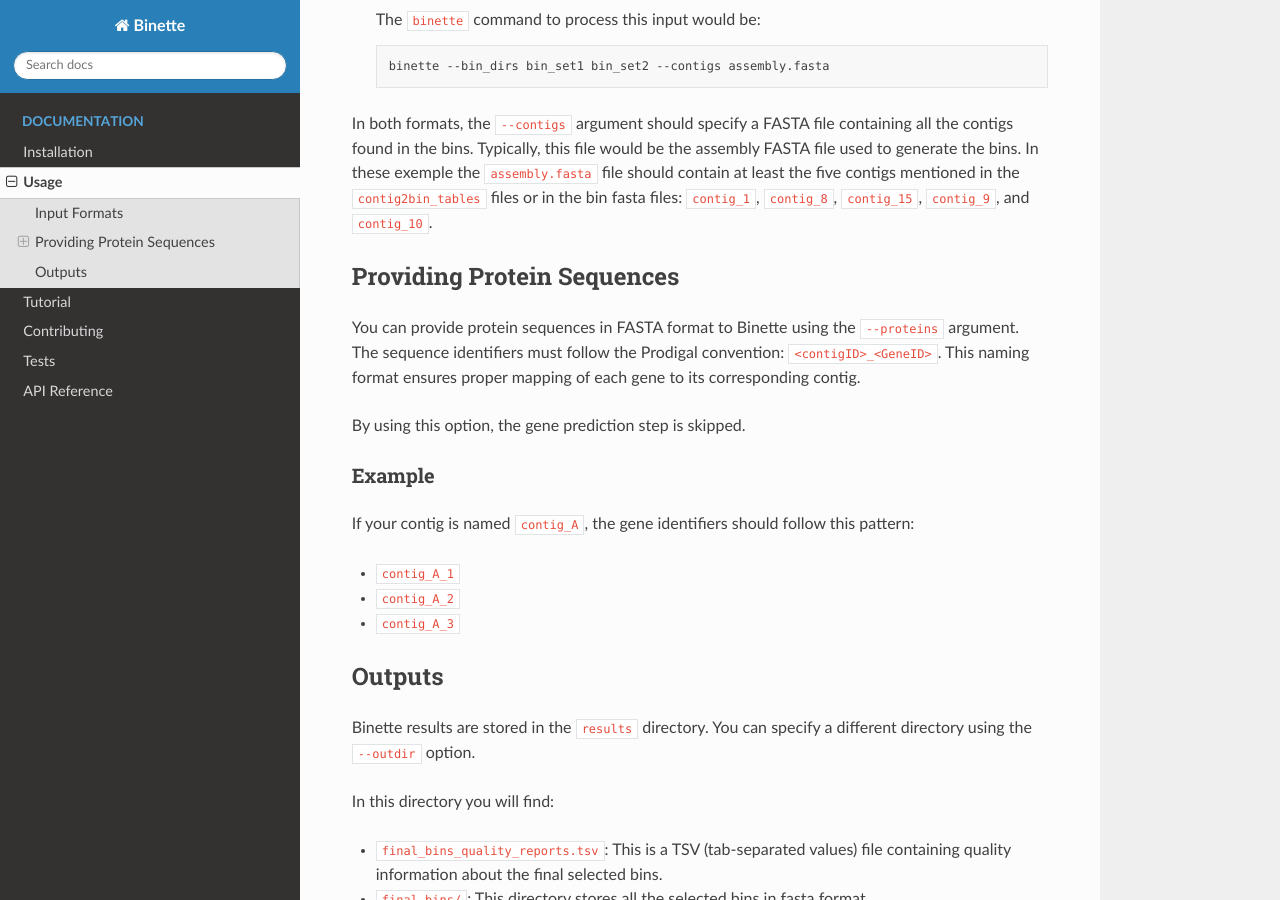
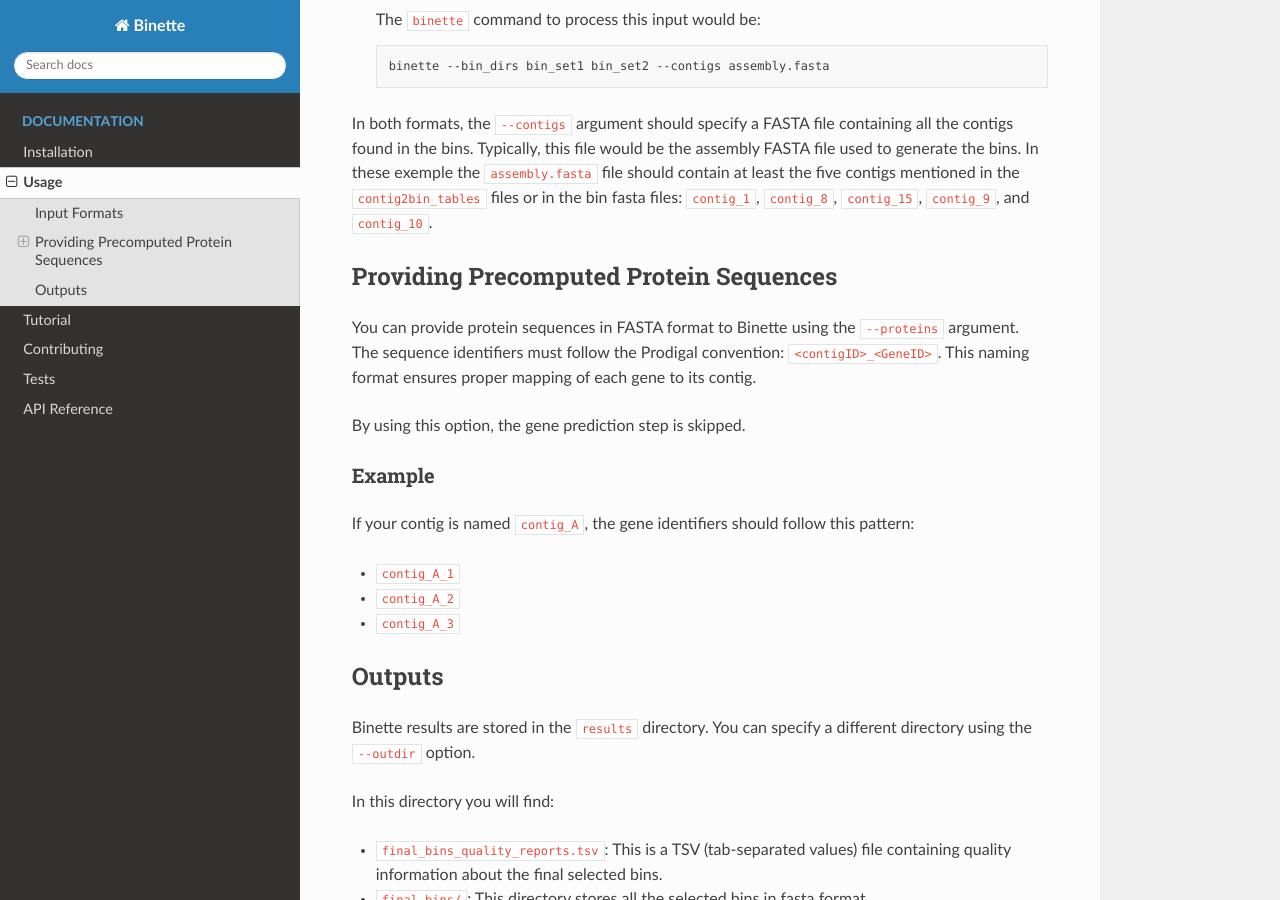
Before and after one commit to genotoul-bioinfo/Binette, a Sphinx documentation site: the page built from docs/usage.md, in a window 1280 px wide and 900 px high, scrolled down 1150 px. Built offline with Sphinx 7.4.7 and the Read the Docs theme 3.1.0, drawn with Linux system fonts in a browser that asks for light colours.

Commit message:
improve doc

```diff
--- a/docs/usage.md
+++ b/docs/usage.md
@@ -59,9 +59,9 @@
 In both formats, the `--contigs` argument should specify a FASTA file containing all the contigs found in the bins. Typically, this file would be the assembly FASTA file used to generate the bins. In these exemple the `assembly.fasta` file should contain at least the five contigs mentioned in the `contig2bin_tables` files or in the bin fasta files: `contig_1`, `contig_8`, `contig_15`, `contig_9`, and `contig_10`.
 
 
-## Providing Protein Sequences
+## Providing Precomputed Protein Sequences
 
-You can provide protein sequences in FASTA format to Binette using the `--proteins` argument. The sequence identifiers must follow the Prodigal convention: `<contigID>_<GeneID>`. This naming format ensures proper mapping of each gene to its corresponding contig.
+You can provide protein sequences in FASTA format to Binette using the `--proteins` argument. The sequence identifiers must follow the Prodigal convention: `<contigID>_<GeneID>`. This naming format ensures proper mapping of each gene to its contig.
 
 By using this option, the gene prediction step is skipped.
 
```
